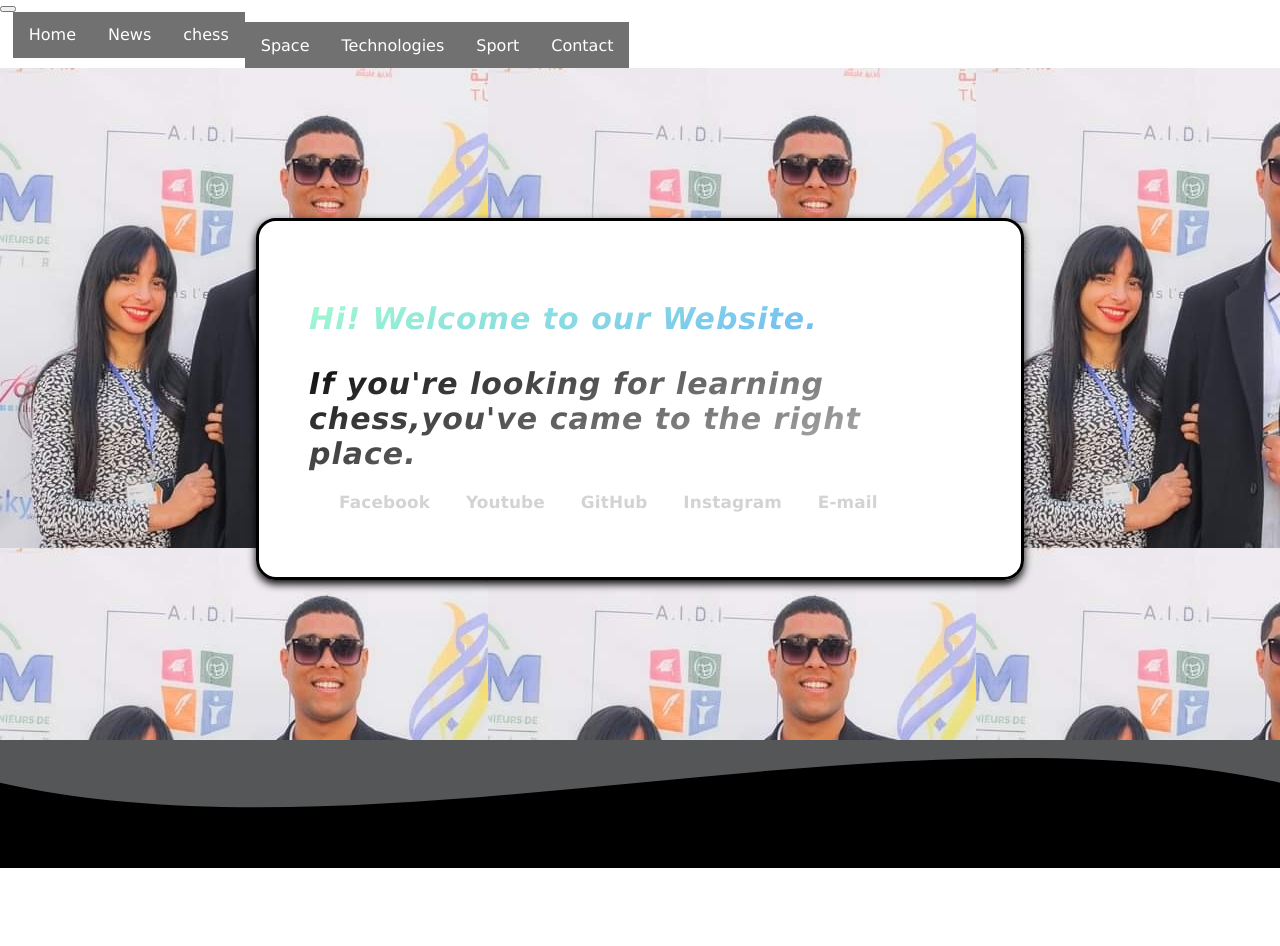
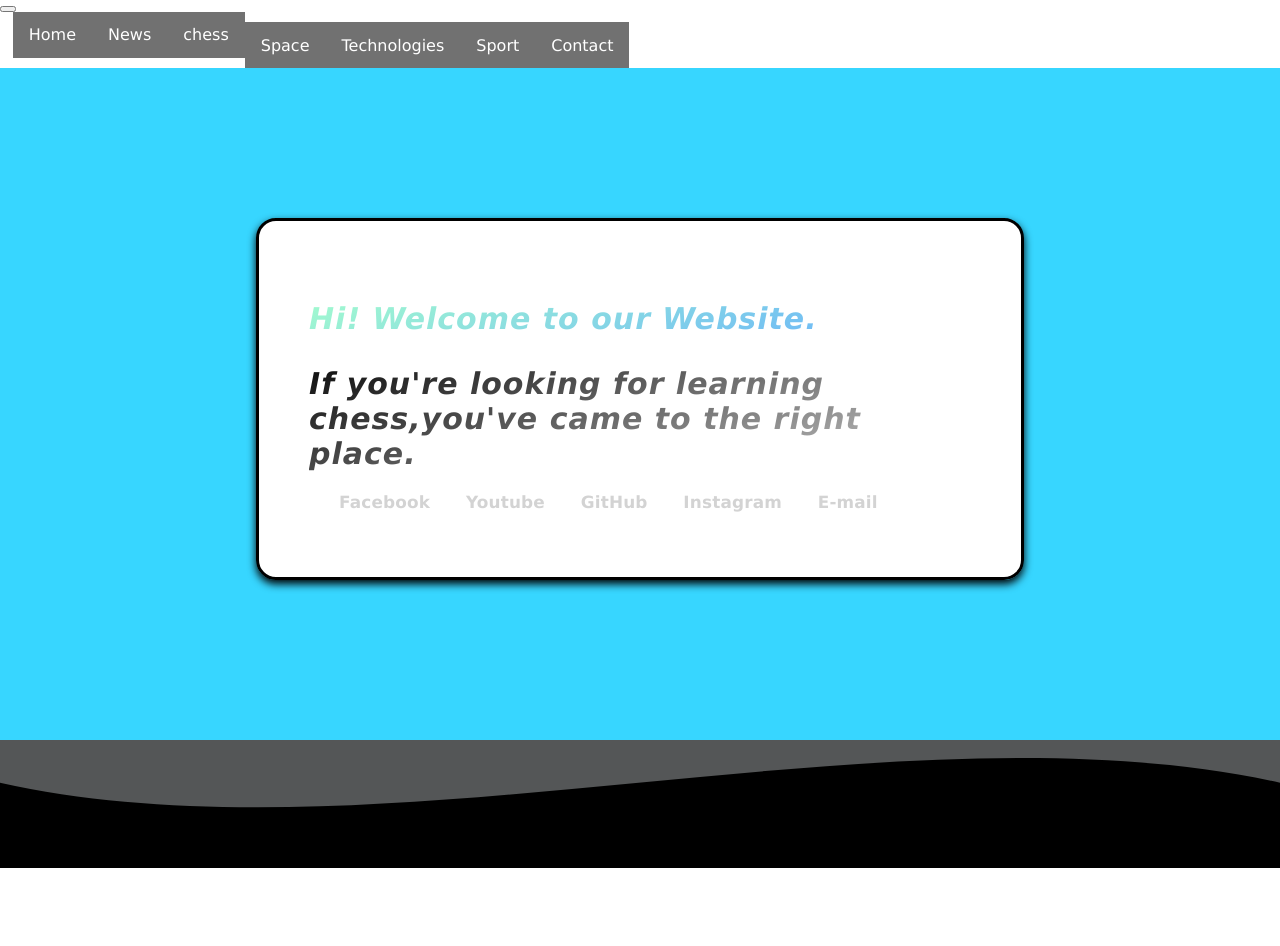
Before and after one commit to 10821324/site1, a PHP site: page /Home.html in a window 1280 px wide. Shown: the top 946 px of the page. Run offline with PHP 8.4, Linux system fonts and the light colour scheme.

Commit message:
Update style1.css

```diff
--- a/style1.css
+++ b/style1.css
@@ -70,7 +70,7 @@
     padding: 10rem 0;
     position: relative;
     width: 100%;
-    background-image : url("bae.jpg");
+    background: #37D6FF;
 
 }
 
```
